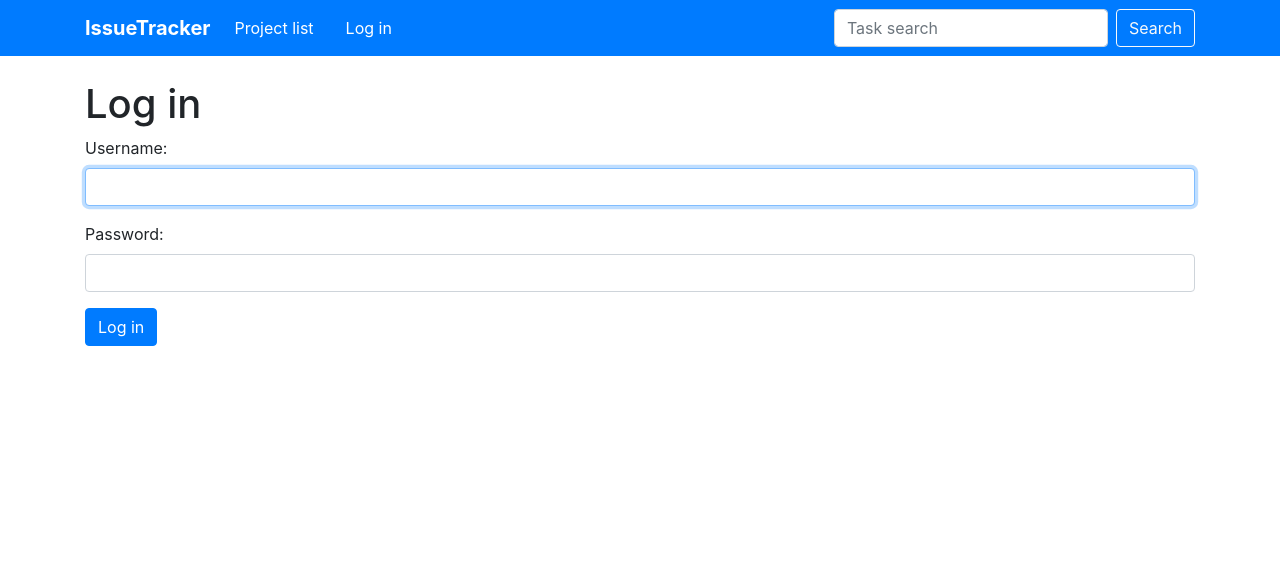
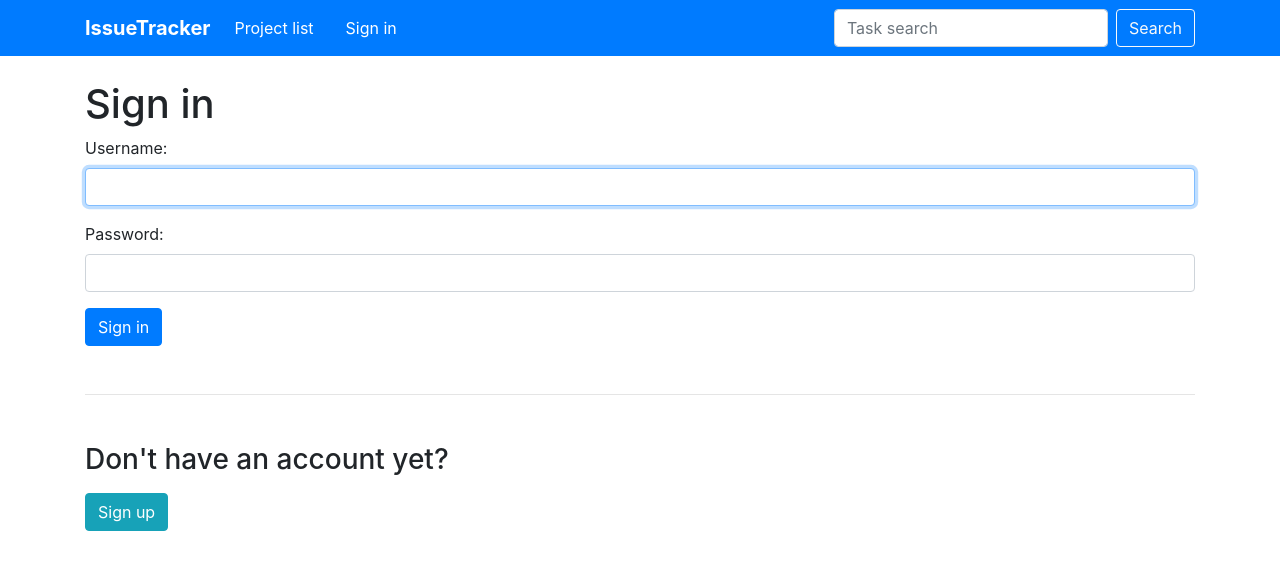
Before and after one commit to ihinion/homework_49, a Django app: page /accounts/login/ in a window 1280 px wide. Shown: the top 570 px of the page. Run offline with Django 3.2, Linux system fonts and the light colour scheme; some libraries are stand-ins or nearby versions.

Commit message:
Created RegisterView, accounts/forms.py with UserCreationForm, user_create template, added path and links to base and login templates

```diff
--- a/source/accounts/templates/registration/login.html
+++ b/source/accounts/templates/registration/login.html
@@ -1,8 +1,11 @@
 {% extends 'base.html' %}
 
-{% block title %}Log in{% endblock %}
+{% block title %}Sign in{% endblock %}
 
 {% block content %}
-    <h1>Log in</h1>
-    {% include 'partial/form.html' with form_method='post' button_text='Log in' %}
+    <h1>Sign in</h1>
+    {% include 'partial/form.html' with form_method='post' button_text='Sign in' %}
+    <hr class="my-5">
+    <h3>Don't have an account yet?</h3>
+    <a class="btn btn-info mt-2" href="{% url 'accounts:create' %}" role="button">Sign up</a><br>
 {% endblock %}
--- a/source/accounts/urls.py
+++ b/source/accounts/urls.py
@@ -1,9 +1,11 @@
 from django.urls import path
 from django.contrib.auth.views import LoginView, LogoutView
+from accounts.views import RegisterView
 
 app_name = 'accounts'
 
 urlpatterns = [
     path('login/', LoginView.as_view(), name='login'),
-    path('logout/', LogoutView.as_view(), name='logout')
+    path('logout/', LogoutView.as_view(), name='logout'),
+    path('register/', RegisterView.as_view(), name='create')
 ]
--- a/source/webapp/templates/base.html
+++ b/source/webapp/templates/base.html
@@ -33,11 +33,11 @@
                         <a class="nav-link" href="{% url 'project_create' %}">Add project <span class="sr-only">(current)</span></a>
                     </li>
                     <li class="nav-item active">
-                        <a class="nav-link" href="{% url 'accounts:logout' %}?next={{ request.get_full_path }}">Log out <span class="sr-only">(current)</span></a>
+                        <a class="nav-link" href="{% url 'accounts:logout' %}?next={{ request.get_full_path }}">Sign out <span class="sr-only">(current)</span></a>
                     </li>
                     {% else %}
                         <li class="nav-item active ml-3">
-                        <a class="nav-link" href="{% url 'accounts:login' %}?next={{ request.get_full_path }}">Log in <span class="sr-only">(current)</span></a>
+                        <a class="nav-link" href="{% url 'accounts:login' %}?next={{ request.get_full_path }}">Sign in <span class="sr-only">(current)</span></a>
                     </li>
                     {% endif %}
                 </ul>
```
Also changed, not shown: source/accounts/forms.py (added, +20 -0 lines), source/accounts/templates/user_create.html (added, +8 -0 lines), source/accounts/views.py (+15 -2 lines), source/main/settings.py (+12 -12 lines).
